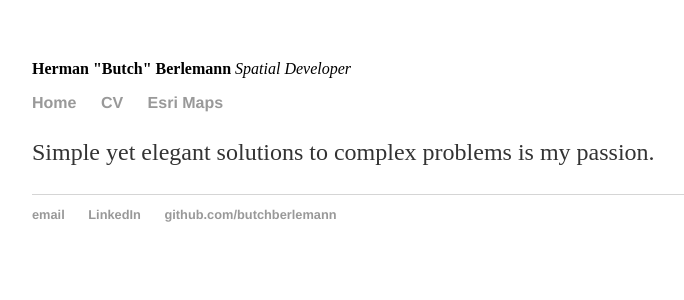
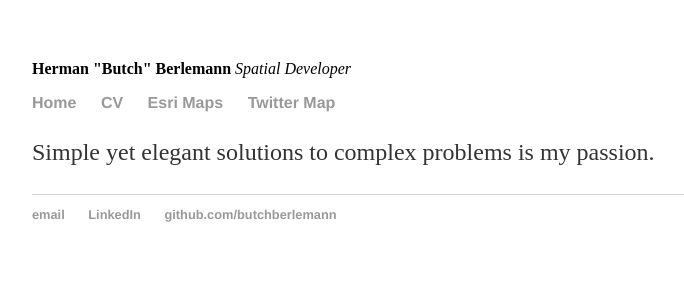
Before and after one commit to butchberlemann/butchberlemann.github.io, a Jekyll site: the page built from index.html, in a window 1280 px wide. Shown: the top 300 px of the page, without its empty margins (160-844 px from the left). Built offline with Jekyll 4.4.1, drawn with Linux system fonts in a browser that asks for light colours.

Commit message:
Update default.html

```diff
--- a/_layouts/default.html
+++ b/_layouts/default.html
@@ -14,6 +14,7 @@
 	        		<li><a href="/">Home</a></li>
 	        		<li><a href="/cv">CV</a></li>
 				<li><a href="/map/basic.html">Esri Maps</a></li>
+				<li><a href="/map/twitterMap.html">Twitter Map</a></li>
 	    		</ul>
 			</nav>
 			<div class="container">
```
